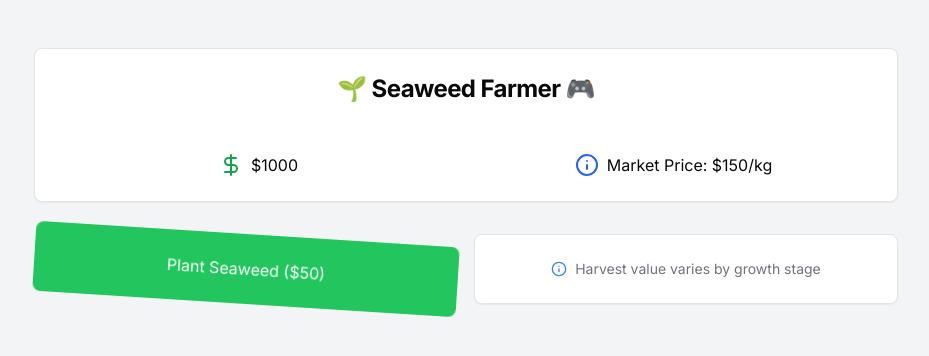
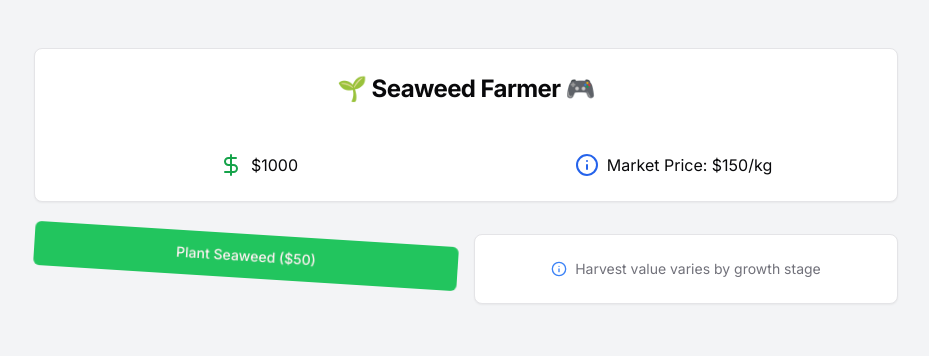
Before and after one commit to thiefyzheng/seaweed-game, a Next.js app: page / in a window 1280 px wide. Shown: the top 356 px of the page, without its empty margins (174-1103 px from the left). Built offline with nearby package versions, Linux system fonts and the light colour scheme.

Commit message:
Update Plant Seaweed button to use shadcn/ui Button component

```diff
--- a/src/components/SeaweedFarmer.tsx
+++ b/src/components/SeaweedFarmer.tsx
@@ -4,6 +4,7 @@
 import { AlertCircle, DollarSign, Info } from 'lucide-react';
 import { Card, CardContent, CardHeader, CardTitle } from "@/components/ui/card";
 import { Alert, AlertDescription } from "@/components/ui/alert";
+import { Button } from "@/components/ui/button";
 import {
   Tooltip,
   TooltipContent,
@@ -263,12 +264,13 @@
       </div>
 
       <div className="grid grid-cols-1 sm:grid-cols-2 gap-4">
-        <button
+        <Button
           onClick={() => dispatch({ type: 'PLANT_SEAWEED' })}
-          className="p-4 bg-green-500 text-white rounded-lg hover:bg-green-600 transition-colors"
+          size="lg"
+          className="w-full bg-green-500 hover:bg-green-600"
         >
           Plant Seaweed (${PLANTING_COST})
-        </button>
+        </Button>
 
         <Card className="border shadow-sm">
           <CardContent className="p-6">
--- /dev/null
+++ b/src/components/ui/button.tsx
@@ -0,0 +1,56 @@
+import * as React from "react"
+import { Slot } from "@radix-ui/react-slot"
+import { cva, type VariantProps } from "class-variance-authority"
+
+import { cn } from "@/lib/utils"
+
+const buttonVariants = cva(
+  "inline-flex items-center justify-center whitespace-nowrap rounded-md text-sm font-medium ring-offset-background transition-colors focus-visible:outline-none focus-visible:ring-2 focus-visible:ring-ring focus-visible:ring-offset-2 disabled:pointer-events-none disabled:opacity-50",
+  {
+    variants: {
+      variant: {
+        default: "bg-primary text-primary-foreground hover:bg-primary/90",
+        destructive:
+          "bg-destructive text-destructive-foreground hover:bg-destructive/90",
+        outline:
+          "border border-input bg-background hover:bg-accent hover:text-accent-foreground",
+        secondary:
+          "bg-secondary text-secondary-foreground hover:bg-secondary/80",
+        ghost: "hover:bg-accent hover:text-accent-foreground",
+        link: "text-primary underline-offset-4 hover:underline",
+      },
+      size: {
+        default: "h-10 px-4 py-2",
+        sm: "h-9 rounded-md px-3",
+        lg: "h-11 rounded-md px-8",
+        icon: "h-10 w-10",
+      },
+    },
+    defaultVariants: {
+      variant: "default",
+      size: "default",
+    },
+  }
+)
+
+export interface ButtonProps
+  extends React.ButtonHTMLAttributes<HTMLButtonElement>,
+    VariantProps<typeof buttonVariants> {
+  asChild?: boolean
+}
+
+const Button = React.forwardRef<HTMLButtonElement, ButtonProps>(
+  ({ className, variant, size, asChild = false, ...props }, ref) => {
+    const Comp = asChild ? Slot : "button"
+    return (
+      <Comp
+        className={cn(buttonVariants({ variant, size, className }))}
+        ref={ref}
+        {...props}
+      />
+    )
+  }
+)
+Button.displayName = "Button"
+
+export { Button, buttonVariants }
```
